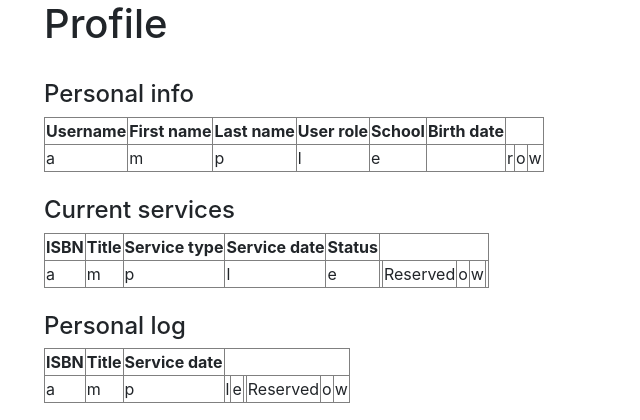
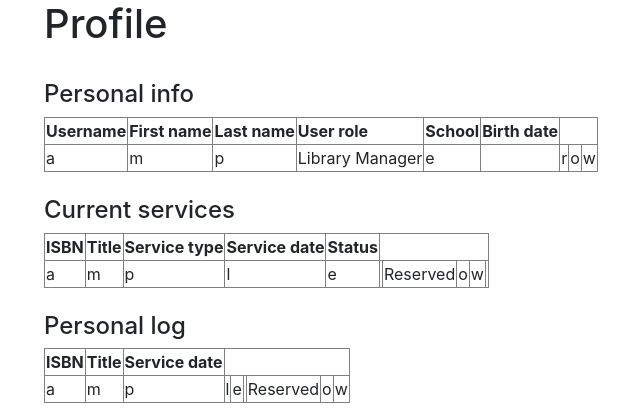
Before and after one commit to danaie/Library-Database, a Flask app: template library/templates/profile.html in a window 1280 px wide. Shown: the part 24-444 px from the top of the page, without its empty margins (41-681 px from the left). Run offline with Flask 3, Linux system fonts and the light colour scheme; the template is opened without the code that fills it: most values are stand-ins (such as "Sample title", 1, 10 or a date in 2020).

Commit message:
Update profile.html

```diff
--- a/library/templates/profile.html
+++ b/library/templates/profile.html
@@ -24,6 +24,8 @@
                                 Student
                             {% elif el=='t' %}
                                 Teacher
+                            {% elif el=='l' %}
+                                Library Manager
                             {% else %}
                                 {{ el }}
                             {% endif %}
```
